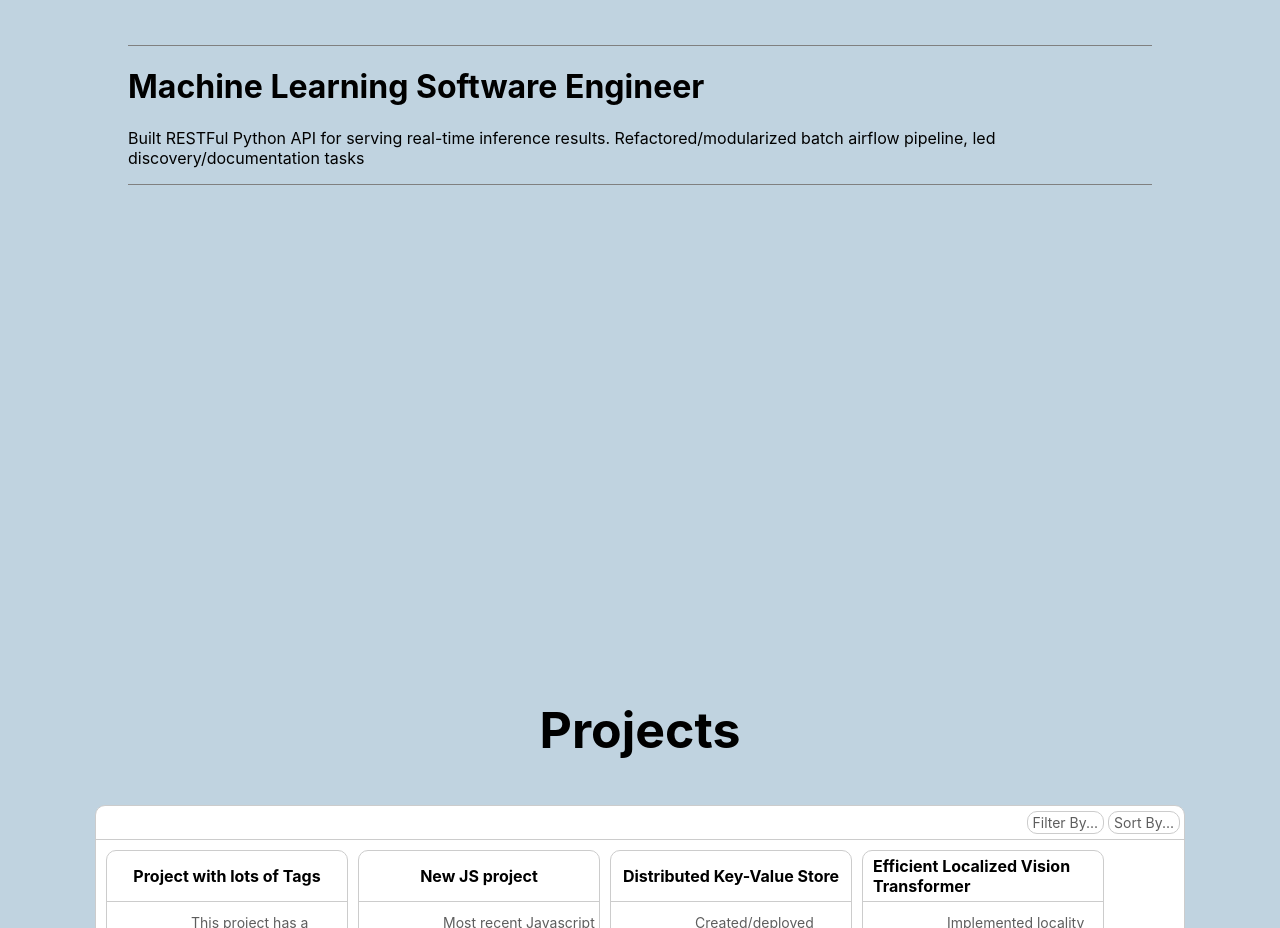
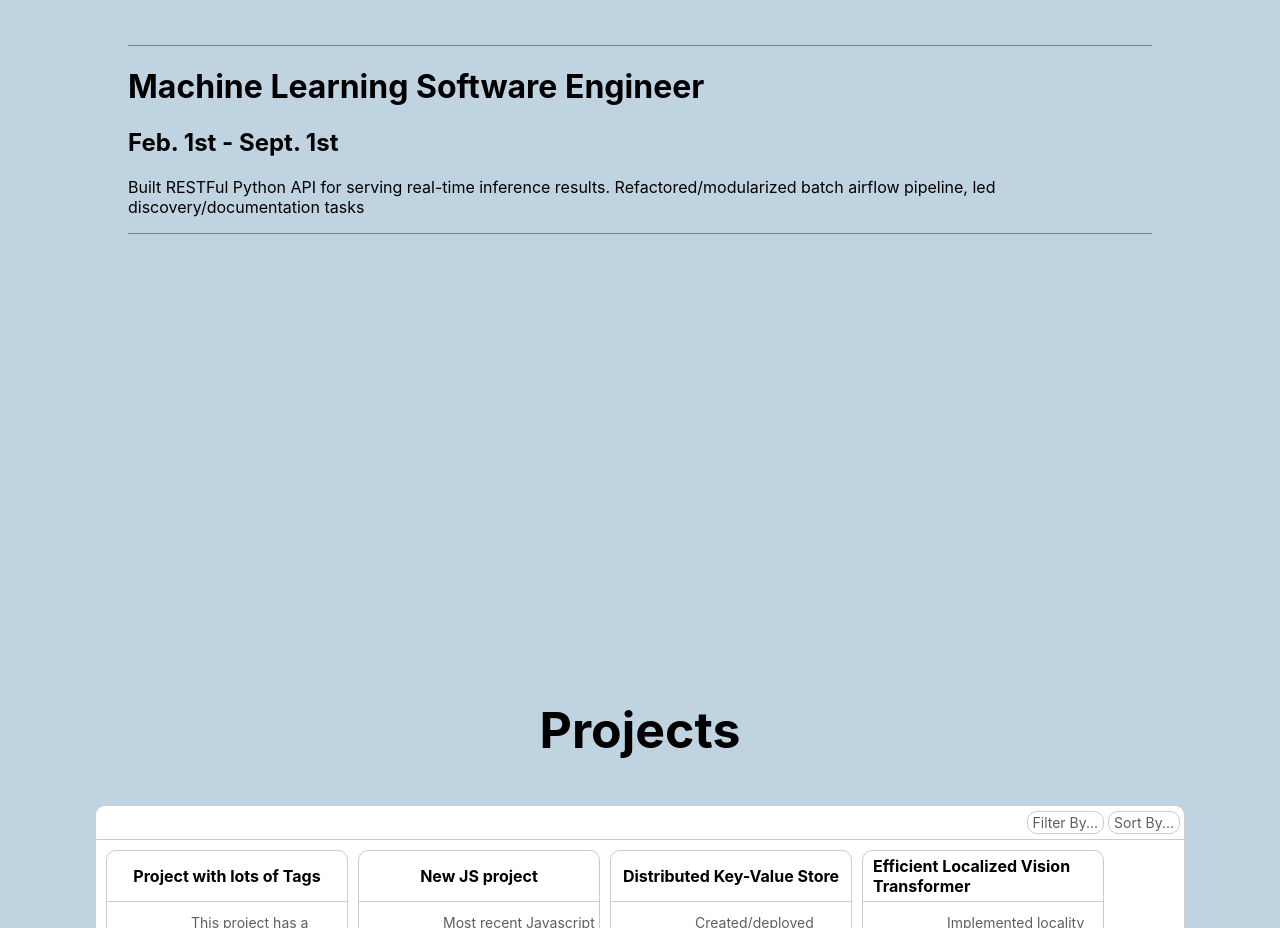
Before and after one commit to nickhamiltonn/portfolio, a React (Create React App) app: page / in a window 1280 px wide. Shown: the part 900-1828 px from the top of the page. Built offline with nearby package versions, Linux system fonts and the light colour scheme.

Commit message:
Wrote code for parsing experiences start and end date into shortened string representation of the range of dates

```diff
--- a/src/components/ExperienceBar.js
+++ b/src/components/ExperienceBar.js
@@ -1,4 +1,45 @@
 import '../styles/components/ExperienceBar.css';
+
+const monthsTextShort = [
+  'Jan.',
+  'Feb.',
+  'March',
+  'April',
+  'May',
+  'June',
+  'July',
+  'Aug.',
+  'Sept.',
+  'Oct.',
+  'Nov.',
+  'Dec.'];
+
+const generateDateRange = (start, end) => {
+  const generateDaySuffix = (date) => {
+    switch (date % 10) {
+      case 1:
+        return 'st';
+      case 2:
+        return 'nd';
+      case 3:
+        return 'rd';
+      default:
+        return 'th';
+    }
+  };
+
+  let dateRange = '';
+  dateRange += monthsTextShort[start.getMonth()];
+  dateRange += ` ${start.getDate()}${generateDaySuffix(start.getDate())}`;
+  dateRange += ' - ';
+  if (end) {
+    dateRange += monthsTextShort[end.getMonth()];
+    dateRange += ` ${end.getDate()}${generateDaySuffix(end.getDate())}`;
+  } else {
+    dateRange += 'Current';
+  }
+  return dateRange;
+};
 
 function ExperienceBar(props) {
   return (
@@ -11,8 +52,9 @@ function ExperienceBar(props) {
         </h1>
         <h2>
           {
-            // TODO: Calculate best way to display
-            // date given date_start and date_end
+            generateDateRange(
+                props.experience.date_start,
+                props.experience.date_end)
           }
         </h2>
         <p>
```
